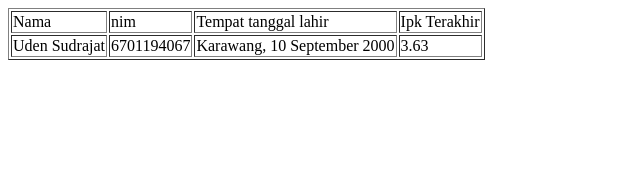
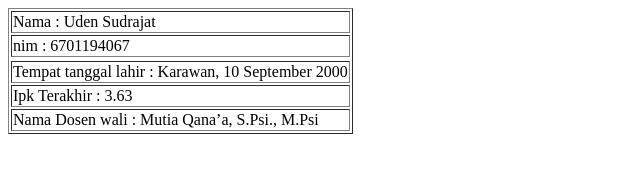
Before and after one commit to udhaentea/6701194067-assessment1pwb, a plain HTML site: page index.html in a window 1280 px wide. Shown: the whole page, without its empty margins (0-640 px from the left). Drawn offline with Linux system fonts and the light colour scheme.

Commit message:
v1.2.0-6701194067

```diff
--- a/index.html
+++ b/index.html
@@ -6,16 +6,19 @@
 <body>
 		<table border="1">
 			<tr>
-				<td>Nama</td>
-				<td>nim</td>
-				<td>Tempat tanggal lahir</td>
-				<td>Ipk Terakhir</td>
+				<td>Nama : Uden Sudrajat</td>
 			</tr>
 			<tr>
-				<td>Uden Sudrajat</td>
-				<td>6701194067</td>
-				<td>Karawang, 10 September 2000</td>
-				<td>3.63</td>
+				<td>nim  : 6701194067</td>
+			<tr>
+			<tr>
+				<td>Tempat tanggal lahir : Karawan, 10 September 2000</td>
+			</tr>
+			<tr>
+				<td>Ipk Terakhir  : 3.63</td>
+			</tr>
+			<tr>
+				<td>Nama Dosen wali : Mutia Qana’a, S.Psi., M.Psi</td>
 			</tr>
 		</table>
 </body>
```
Also changed, not shown: about.html (added, +9 -0 lines).
